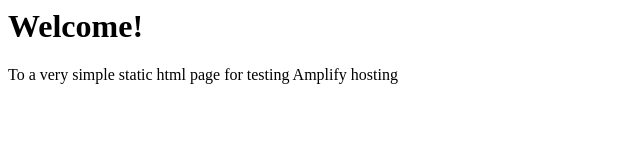
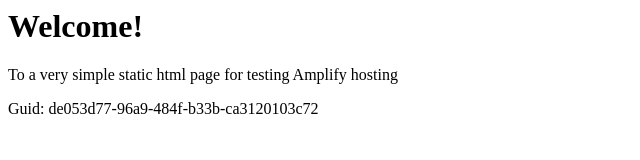
Before and after one commit to aws-aemilia-sfo/Github-PR-Commit-Integration-Test-DoNotTouch-Gith-P5X5MO5I-v1-prod-us-west-1, a website: page src/index.html in a window 1280 px wide. Shown: the whole page, without its empty margins (0-640 px from the left). Drawn offline with Linux system fonts and the light colour scheme.

Commit message:
commit from integ tests

```diff
--- a/src/index.html
+++ b/src/index.html
@@ -1,3 +1,5 @@
+
+
 <html lang="en">
 
 <head>
@@ -10,6 +12,6 @@
 <body>
     <h1>Welcome!</h1>
     <p>To a very simple static html page for testing Amplify hosting</p>
-</body>
+    <p>Guid: de053d77-96a9-484f-b33b-ca3120103c72</p></body>
 
 </html>
```
